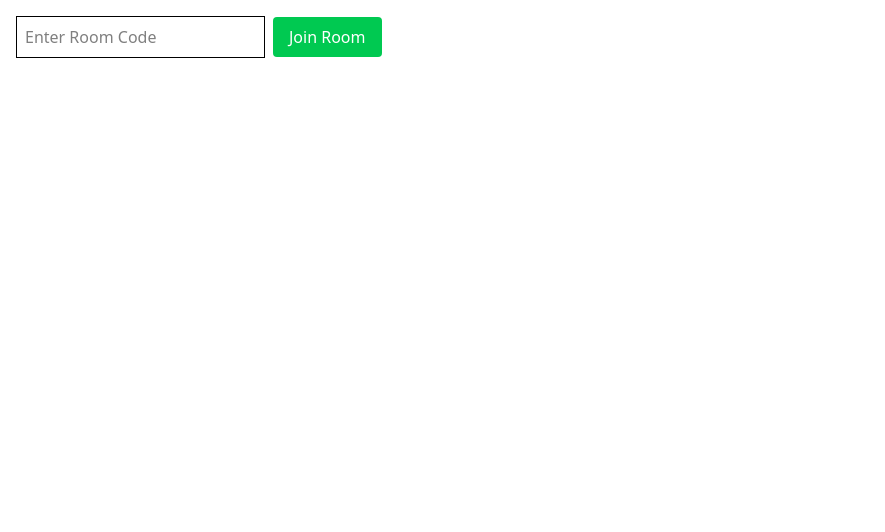
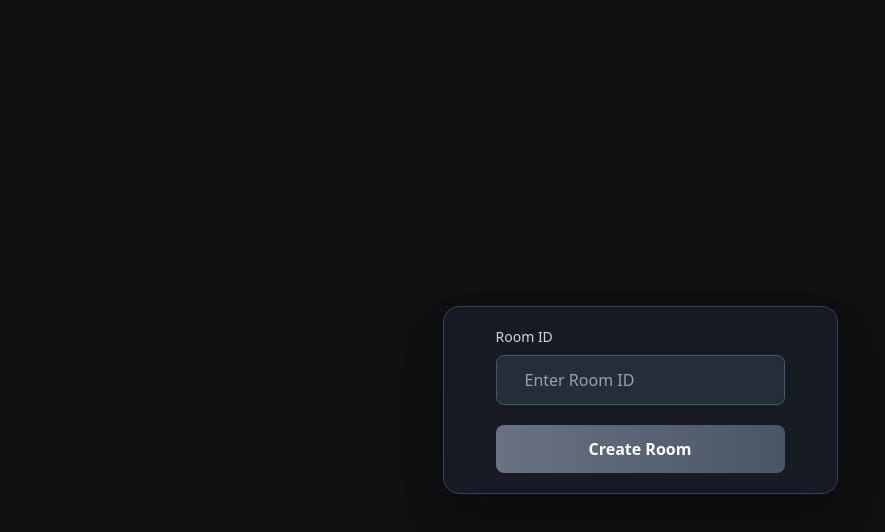
Before and after one commit to nitiraj21/AlgoWars, a Next.js app: page /joinRoom in a window 1280 px wide. Shown: the top 532 px of the page, without its empty margins (0-885 px from the left). Built offline with nearby package versions, Linux system fonts and the light colour scheme.

Commit message:
add new UI to some pages

```diff
--- a/src/app/(main)/Room/[roomid]/page.tsx
+++ b/src/app/(main)/Room/[roomid]/page.tsx
@@ -102,7 +102,7 @@ export default function RoomPage() {
             <Button
               text="Exit to Home"
               onClick={() => router.push("/")}
-              Class="bg-[#2d3138] hover:bg-[#373c45] text-white font-semibold py-3 px-8 rounded-lg cursor-pointer transition-all duration-200 transform hover:scale-105 shadow-lg border border-[#3d4248]"
+              Class="bg-[#2d3138] hover:bg-[#373c45] text-white font-semibold py-3 px-8 rounded-lg cursor-pointer transition-all duration-200 transform hover:scale-105 shadow-lg"
             />
           </div>
         </div>
--- a/src/app/(main)/joinRoom/page.tsx
+++ b/src/app/(main)/joinRoom/page.tsx
@@ -1,40 +1,82 @@
 'use client'
 import { useState } from 'react'
 import { useRouter } from 'next/navigation'
+import axios from 'axios';
 
 export default function JoinRoom() {
-  const [code, setCode] = useState('')
+  const [isLoading, setIsLoading] = useState(false);
+  const [error, setError] = useState("");
   const router = useRouter();
 
-  const handleJoin = async () => {
-    const res = await fetch('/api/room/join', {
-      method: 'POST',
-      headers: { 'Content-Type': 'application/json' },
-      body: JSON.stringify({ code })
-    })
+  const handleJoin = async (e: React.FormEvent<HTMLFormElement>) => {
+    e.preventDefault();
+    setIsLoading(true);
+    setError("");
 
-    const data = await res.json()
-    if (res.ok) {
-      router.push(`/Room/${data.room.code}`)
-    } else {
-      alert(data.error)
+    const formData = new FormData(e.currentTarget);
+    const code = formData.get("Room") as string;
+
+    if(!code){
+      setError("Please enter a Room Code");
+      setIsLoading(false);
+      return;
+    }
+
+    try{
+      const res = await axios.post("/api/room/create", {
+        code
+      });
+
+      if(res){
+        router.push(`/Room/${res.data.room.code}`)
+      }
+    }
+    catch (err) {
+      setError("Please enter correct Room ID");
+      setIsLoading(false)
     }
   }
 
   return (
-    <div className="p-4">
-      <input
-        placeholder="Enter Room Code"
-        value={code}
-        onChange={(e) => setCode(e.target.value)}
-        className="border p-2"
-      />
-      <button
-        onClick={handleJoin}
-        className="ml-2 bg-green-500 text-white px-4 py-2 rounded"
-      >
-        Join Room
-      </button>
+    <div className="flex justify-center items-center min-h-screen bg-[#0e0f11]">
+
+      <div className="bg-gray-800/50 backdrop-blur-sm border border-gray-700 rounded-2xl px-13 py-5 shadow-2xl">
+      {error && (
+        <div className="mb-4 p-3 bg-red-500/10 border border-red-500/20 rounded-lg text-red-400 text-sm">
+            {error}
+        </div>)}
+      <form onSubmit={handleJoin} className="space-y-5">
+            <div>
+              <label htmlFor="text" className="block text-sm font-medium text-gray-300 mb-2">
+                Room ID
+              </label>
+              <input
+                id="Room"
+                name="Room"
+                type="text"
+                required
+                placeholder="Enter Room ID"
+                className="w-full px-7 py-3 bg-gray-700/50 border border-gray-600 rounded-lg text-white placeholder-gray-400 focus:ring-2 focus:ring-gray-500 focus:border-transparent transition-all duration-200"
+              />
+            </div>
+            <div>
+            <button
+              type="submit"
+              disabled={isLoading}
+              className="w-full bg-gradient-to-r from-gray-500 to-gray-600 text-white cursor-pointer font-semibold py-3 px-4 rounded-lg hover:from-gray-600 hover:to-gray-700 focus:ring-2 focus:ring-blue-500 focus:ring-offset-2 focus:ring-offset-gray-800 transition-all duration-200 disabled:opacity-50 disabled:cursor-not-allowed"
+            >
+              {isLoading ? (
+                <div className="flex items-center justify-center">
+                  <div className="animate-spin rounded-full h-5 w-5 border-2 border-white border-t-transparent mr-2"></div>
+                  Creating Room...
+                </div>
+              ) : (
+                "Create Room"
+              )}
+            </button>
+            </div>
+      </form>
+      </div>
     </div>
   )
 }
--- a/src/app/layout.tsx
+++ b/src/app/layout.tsx
@@ -16,8 +16,8 @@ const firaCode = Fira_Code({
 });
 
 export const metadata: Metadata = {
-  title: "Code Clash",
-  description: "Generated by create next app",
+  title: "AlgoArena",
+  description: "Real Time Multiplayer Coding Platform",
 };
 
 export default function RootLayout({
--- a/src/app/page.tsx
+++ b/src/app/page.tsx
@@ -1,6 +1,5 @@
 import { get } from "http";
 import { getServerSession } from "next-auth";
-import Image from "next/image";
 import { authOptions } from "../lib/auth";
 import Container from "../components/LandingPage/Container";
 import MainPage from "../components/LandingPage/MainPage";
--- a/src/components/Leaderboard.tsx
+++ b/src/components/Leaderboard.tsx
@@ -14,6 +14,7 @@ import {
 interface Participant {
   user?: {
       username?: string;
+      profilePic? :string
   };
   score: number;
 }
@@ -38,9 +39,9 @@ export default function Leaderboard({ participants }: LeaderboardProps) {
                 {[...participants]
                     .sort((a, b) => b.score - a.score)
                     .map((p, index) => (
-                        <TableRow key={p.user?.username || index}>
+                        <TableRow key={p.user?.username || index} className='hover:bg-slate-600 cursor-pointer'>
                             <TableCell className="text-center font-medium text-slate-200 ">{index + 1}</TableCell>
-                            <TableCell className="text-center font-medium text-slate-200">{p.user?.username} {index === 0 && p.score > 0 && <span>🥇</span>} {index === 1  && p.score > 0  && <span>🥈</span>} {index === 2  && p.score > 0  && <span>🥉</span>}</TableCell>
+                            <TableCell className="text-center font-medium text-slate-200"><img src={p.user?.profilePic}/>{p.user?.username} {index === 0 && p.score > 0 && <span>🥇</span>} {index === 1  && p.score > 0  && <span>🥈</span>} {index === 2  && p.score > 0  && <span>🥉</span>}</TableCell>
 
                             <TableCell className="text-center font-bold text-slate-200">{p.score}</TableCell>
                         </TableRow>
--- a/src/components/WaitingRoom.tsx
+++ b/src/components/WaitingRoom.tsx
@@ -54,7 +54,7 @@ export default function WaitingRoom({room, session, handleStartMatch, isHost}: W
     {isHost && (
       <Button
         onClick={handleStartMatch}
-        Class={" text-lg backdrop-blur-xl bg-[#1c1d21]  mt-3 mr-3 hover:bg-gradient-to-r from-gray-500/15 to-gray-500/15"}
+        Class={" bg-gradient-to-r from-gray-500 to-gray-600 text-white cursor-pointer font-semibold py-3 px-4 rounded-lg hover:from-gray-600 hover:to-gray-700 focus:ring-2 focus:ring-blue-500 focus:ring-offset-2 focus:ring-offset-gray-800 transition-all duration-200 disabled:opacity-50 disabled:cursor-not-allowed"}
 
         text= {"Start Match"}
       />
```
Also changed, not shown: src/components/InProgressRoom.tsx (+14 -6 lines), 1 other file (tests, documents, lock files or other folders).
